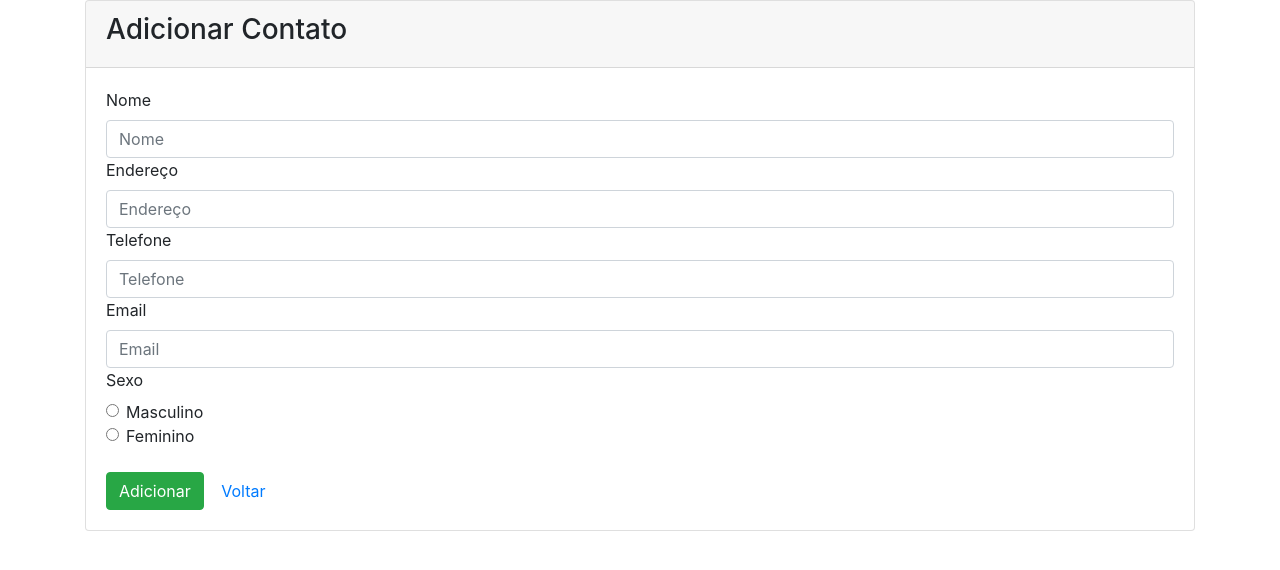
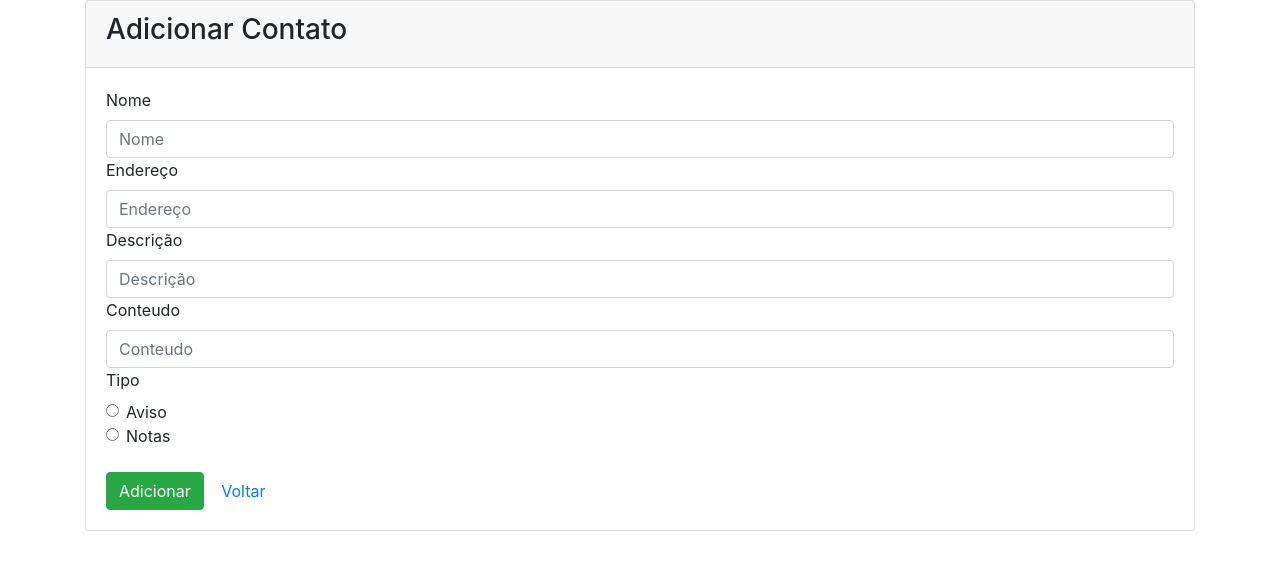
Before and after one commit to OctaNumbra/PersonalPlanner, a PHP site: page /create in a window 1280 px wide. Shown: the top 570 px of the page. Run offline with PHP 8.4, Linux system fonts and the light colour scheme.

Commit message:
Ver. 1.1

```diff
--- a/CRUD/app/banco.php
+++ b/CRUD/app/banco.php
@@ -4,7 +4,7 @@ namespace App;
 
 class Banco
 {
-    private static $dbNome = 'db_aulaPHP';
+    private static $dbNome = 'db_planner';
     private static $dbHost = 'localhost';
     private static $dbUsuario = 'root';
     private static $dbSenha = '';
--- a/CRUD/app/controllers/IndexController.php
+++ b/CRUD/app/controllers/IndexController.php
@@ -26,55 +26,51 @@ class IndexController
     public function create()
     {
         if ($_SERVER["REQUEST_METHOD"] == "POST") {
-            $nomeErro = null;
-            $enderecoErro = null;
-            $telefoneErro = null;
-            $emailErro = null;
-            $sexoErro = null;
+            $tituloErro = null;
+            $dataErro = null;
+            $descricaoErro = null;
+            $conteudoErro = null;
+            $tipoErro = null;
 
             if (!empty($_POST)) {
                 $validacao = True;
-                $novoUsuario = False;
-                if (!empty($_POST['nome'])) {
-                    $nome = $_POST['nome'];
+                $novoTitulo = False;
+                if (!empty($_POST['titulo'])) {
+                    $titulo = $_POST['titulo'];
                 } else {
-                    $nomeErro = 'Por favor digite o seu nome!';
+                    $tituloErro = 'Por favor digite o Titulo!';
                     $validacao = False;
                 }
 
 
-                if (!empty($_POST['endereco'])) {
-                    $endereco = $_POST['endereco'];
+                if (!empty($_POST['data'])) {
+                    $data_nota = $_POST['data_nota'];
                 } else {
-                    $enderecoErro = 'Por favor digite o seu endereço!';
+                    $dataErro = 'Por favor digite a data limite!';
                     $validacao = False;
                 }
 
 
-                if (!empty($_POST['telefone'])) {
-                    $telefone = $_POST['telefone'];
+                if (!empty($_POST['descricao'])) {
+                    $descricao = $_POST['descricao'];
                 } else {
-                    $telefoneErro = 'Por favor digite o número do telefone!';
+                    $descricaoErro = 'Por favor digite o número do telefone!';
                     $validacao = False;
                 }
 
 
-                if (!empty($_POST['email'])) {
-                    $email = $_POST['email'];
-                    if (!filter_var($_POST['email'], FILTER_VALIDATE_EMAIL)) {
-                        $emailErro = 'Por favor digite um endereço de email válido!';
-                        $validacao = False;
-                    }
+                if (!empty($_POST['conteudo'])) {
+                    $conteudo = $_POST['conteudo'];
                 } else {
-                    $emailErro = 'Por favor digite um endereço de email!';
+                    $conteudoErro = 'Por favor digite o conteudo!';
                     $validacao = False;
                 }
 
 
-                if (!empty($_POST['sexo'])) {
-                    $sexo = $_POST['sexo'];
+                if (!empty($_POST['tipo'])) {
+                    $tipo = $_POST['tipo'];
                 } else {
-                    $sexoErro = 'Por favor seleccione um campo!';
+                    $tipoErro = 'Por favor seleccione um campo!';
                     $validacao = False;
                 }
             }
@@ -82,7 +78,7 @@ class IndexController
             //Inserindo no Banco:
             if ($validacao) {
                 $usuarios = new UsuarioModel();
-                $dados = $usuarios->setPessoa($nome, $endereco, $telefone, $email, $sexo);
+                $dados = $usuarios->setPlanner($titulo, $data_nota, $descricao, $conteudo, $tipo);
                 header("Location: /");
             }
         }
@@ -101,7 +97,7 @@ class IndexController
             header("Location: /");
         } else {
             $usuarios = new UsuarioModel();
-            $data = $usuarios->readPessoa($id);
+            $data = $usuarios->readPlanner($id);
         }
         require_once '..\app\views\readUsuario.phtml';
     }
@@ -119,67 +115,64 @@ class IndexController
 
         if (!empty($_POST)) {
 
-            $nomeErro = null;
-            $enderecoErro = null;
-            $telefoneErro = null;
-            $emailErro = null;
-            $sexoErro = null;
+            $tituloErro = null;
+            $dataErro = null;
+            $descricaoErro = null;
+            $conteudoErro = null;
+            $tipoErro = null;
 
-            $nome = $_POST['nome'];
-            $endereco = $_POST['endereco'];
-            $telefone = $_POST['telefone'];
-            $email = $_POST['email'];
-            $sexo = $_POST['sexo'];
+            $titulo = $_POST['titulo'];
+            $data_nota = $_POST['data_nota'];
+            $descricao = $_POST['descricao'];
+            $conteudo = $_POST['conteudo'];
+            $tipo= $_POST['tipo'];
 
             //Validação
             $validacao = true;
-            if (empty($nome)) {
-                $nomeErro = 'Por favor digite o nome!';
+            if (empty($titulo)) {
+                $tituloErro = 'Por favor digite o titulo!';
                 $validacao = false;
             }
 
-            if (empty($email)) {
-                $emailErro = 'Por favor digite o email!';
-                $validacao = false;
-            } else if (!filter_var($email, FILTER_VALIDATE_EMAIL)) {
-                $emailErro = 'Por favor digite um email válido!';
+            if (empty($data_nota)) {
+                $dataErro = 'Por favor digite a data limite!';
                 $validacao = false;
             }
 
-            if (empty($endereco)) {
-                $enderecoErro = 'Por favor digite o endereço!';
+            if (empty($descricao)) {
+                $descricaoErro = 'Por favor digite a descricao!';
                 $validacao = false;
             }
 
-            if (empty($telefone)) {
-                $telefoneErro = 'Por favor digite o telefone!';
+            if (empty($conteudo)) {
+                $conteudoErro = 'Por favor digite o conteudo!';
                 $validacao = false;
             }
 
-            if (empty($sexo)) {
-                $sexoErro = 'Por favor preenche o campo!';
+            if (empty($tipo)) {
+                $tipoErro = 'Por favor preenche o campo!';
                 $validacao = false;
             }
 
             // update data
             if ($validacao) {
                 $usuarios = new UsuarioModel();
-                $data = $usuarios->updatePessoa($id, $nome, $endereco, $telefone, $email, $sexo);
+                $data = $usuarios->updatePlanner($id, $titulo, $data_nota, $descricao, $conteudo, $tipo);
                 header("Location: /");
             }
         } else {
 
             $usuarios = new UsuarioModel();
-            $data = $usuarios->getPessoa($id);
+            $data = $usuarios->getPlanner($id);
 
-            $nome = $data['nome'];
-            $endereco = $data['endereco'];
-            $telefone = $data['telefone'];
-            $email = $data['email'];
-            $sexo = $data['sexo'];
+            $titulo = $data['titulo'];
+            $data_nota = $data['data_nota'];
+            $descricao = $data['descricao'];
+            $conteudo = $data['conteudo'];
+            $tipo = $data['tipo'];
         }
 
-        echo $sexo;
+        echo $tipo;
         require_once '..\app\views\updateUsuario.phtml';
     }
 
@@ -195,7 +188,7 @@ class IndexController
             $id = $_POST['id'];
             header("Location: /");
             $usuarios = new UsuarioModel();
-            $data = $usuarios->deletePessoa($id);
+            $data = $usuarios->deletePlanner($id);
         }
         require_once '..\app\views\deleteUsuario.phtml';
     }
--- a/CRUD/app/views/createUsuario.phtml
+++ b/CRUD/app/views/createUsuario.phtml
@@ -40,45 +40,45 @@
                         </div>
                     </div>
 
-                    <div class="control-group <?php echo !empty($telefoneErro) ? 'error ' : ''; ?>">
-                        <label class="control-label">Telefone</label>
+                    <div class="control-group <?php echo !empty($descricapErro) ? 'error ' : ''; ?>">
+                        <label class="control-label">Descrição</label>
                         <div class="controls">
-                            <input size="35" class="form-control" name="telefone" type="text" placeholder="Telefone"
-                                   value="<?php echo !empty($telefone) ? $telefone : ''; ?>">
-                            <?php if (!empty($telefoneErro)): ?>
-                                <span class="text-danger"><?php echo $telefoneErro; ?></span>
+                            <input size="35" class="form-control" name="descricao" type="text" placeholder="Descrição"
+                                   value="<?php echo !empty($descricao) ? $descricao : ''; ?>">
+                            <?php if (!empty($descricaoErro)): ?>
+                                <span class="text-danger"><?php echo $descricaoErro; ?></span>
                             <?php endif; ?>
                         </div>
                     </div>
 
-                    <div class="control-group <?php !empty($emailErro) ? '$emailErro ' : ''; ?>">
-                        <label class="control-label">Email</label>
+                    <div class="control-group <?php !empty($conteudoErro) ? '$conteudoErro ' : ''; ?>">
+                        <label class="control-label">Conteudo</label>
                         <div class="controls">
-                            <input size="40" class="form-control" name="email" type="text" placeholder="Email"
-                                   value="<?php echo !empty($email) ? $email : ''; ?>">
-                            <?php if (!empty($emailErro)): ?>
-                                <span class="text-danger"><?php echo $emailErro; ?></span>
+                            <input size="40" class="form-control" name="conteudo" type="text" placeholder="Conteudo"
+                                   value="<?php echo !empty($conteudo) ? $email : ''; ?>">
+                            <?php if (!empty($conteudoErro)): ?>
+                                <span class="text-danger"><?php echo $conteudoErro; ?></span>
                             <?php endif; ?>
                         </div>
                     </div>
 
-                    <div class="control-group <?php !empty($sexoErro) ? 'echo($sexoErro)' : ''; ?>">
+                    <div class="control-group <?php !empty($tipoErro) ? 'echo($tipoErro)' : ''; ?>">
                         <div class="controls">
-                            <label class="control-label">Sexo</label>
+                            <label class="control-label">Tipo</label>
                             <div class="form-check">
                                 <p class="form-check-label">
-                                    <input class="form-check-input" type="radio" name="sexo" id="sexo"
-                                           value="M" <?php isset($_POST["sexo"]) && $_POST["sexo"] == "M" ? "checked" : null; ?>/>
-                                    Masculino</p>
+                                    <input class="form-check-input" type="radio" name="tipo" id="tipo"
+                                           value="Aviso" <?php isset($_POST["tipo"]) && $_POST["tipo"] == "Aviso" ? "checked" : null; ?>/>
+                                    Aviso</p>
                             </div>
                             <div class="form-check">
                                 <p class="form-check-label">
-                                    <input class="form-check-input" id="sexo" name="sexo" type="radio"
-                                           value="F" <?php isset($_POST["sexo"]) && $_POST["sexo"] == "F" ? "checked" : null; ?>/>
-                                    Feminino</p>
+                                    <input class="form-check-input" id="tipo" name="tipo" type="radio"
+                                           value="Nota" <?php isset($_POST["tipo"]) && $_POST["tipo"] == "Nota" ? "checked" : null; ?>/>
+                                    Notas</p>
                             </div>
-                            <?php if (!empty($sexoErro)): ?>
-                                <span class="help-inline text-danger"><?php echo $sexoErro; ?></span>
+                            <?php if (!empty($tipoErro)): ?>
+                                <span class="help-inline text-danger"><?php echo $tipoErro; ?></span>
                             <?php endif; ?>
                         </div>
                     </div>
```
Also changed, not shown: CRUD/app/models/UsuarioModel.php (+11 -11 lines), CRUD/app/views/indexUsuario.phtml (+8 -12 lines), CRUD/app/views/readUsuario.phtml (+11 -11 lines).
